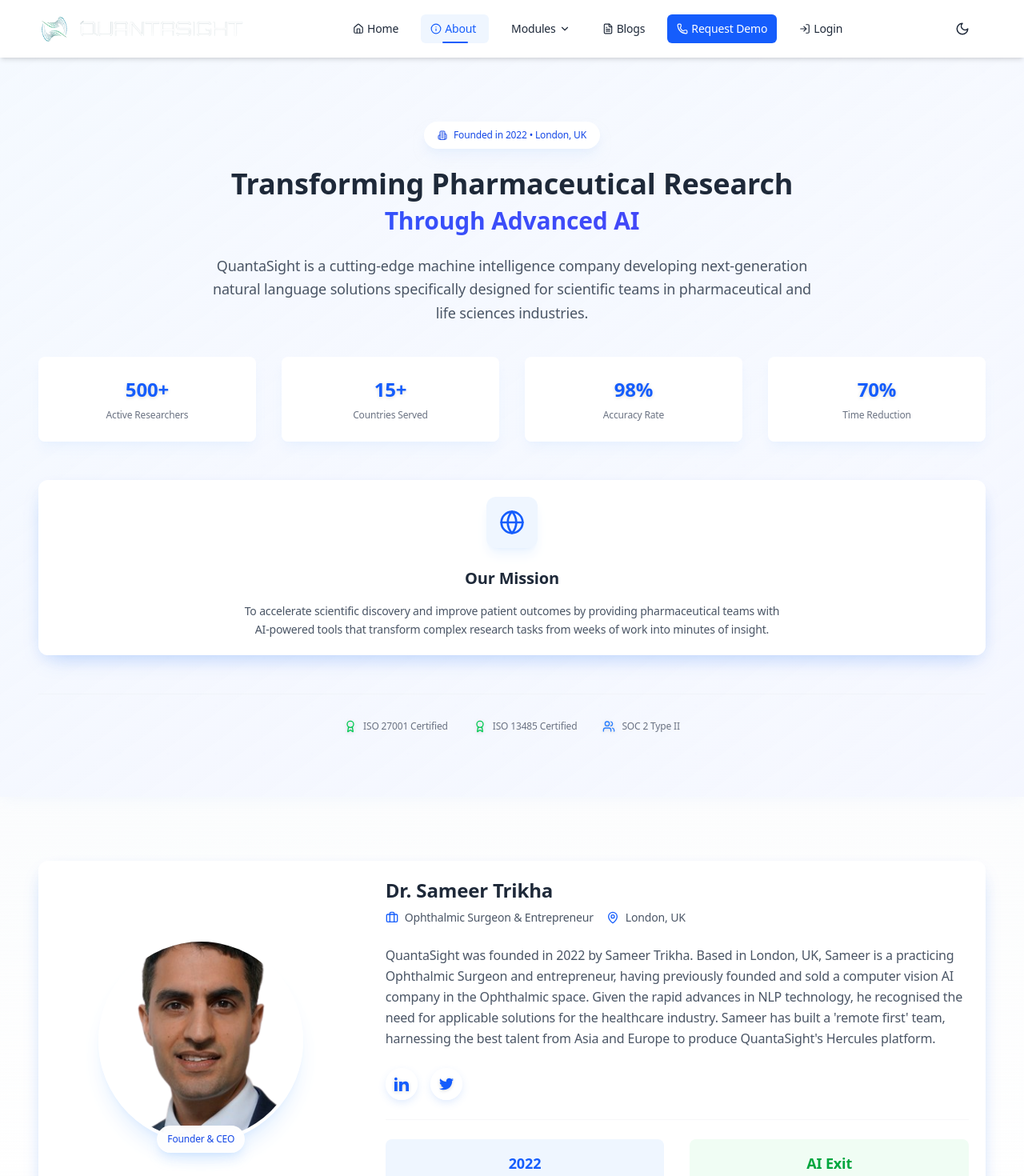
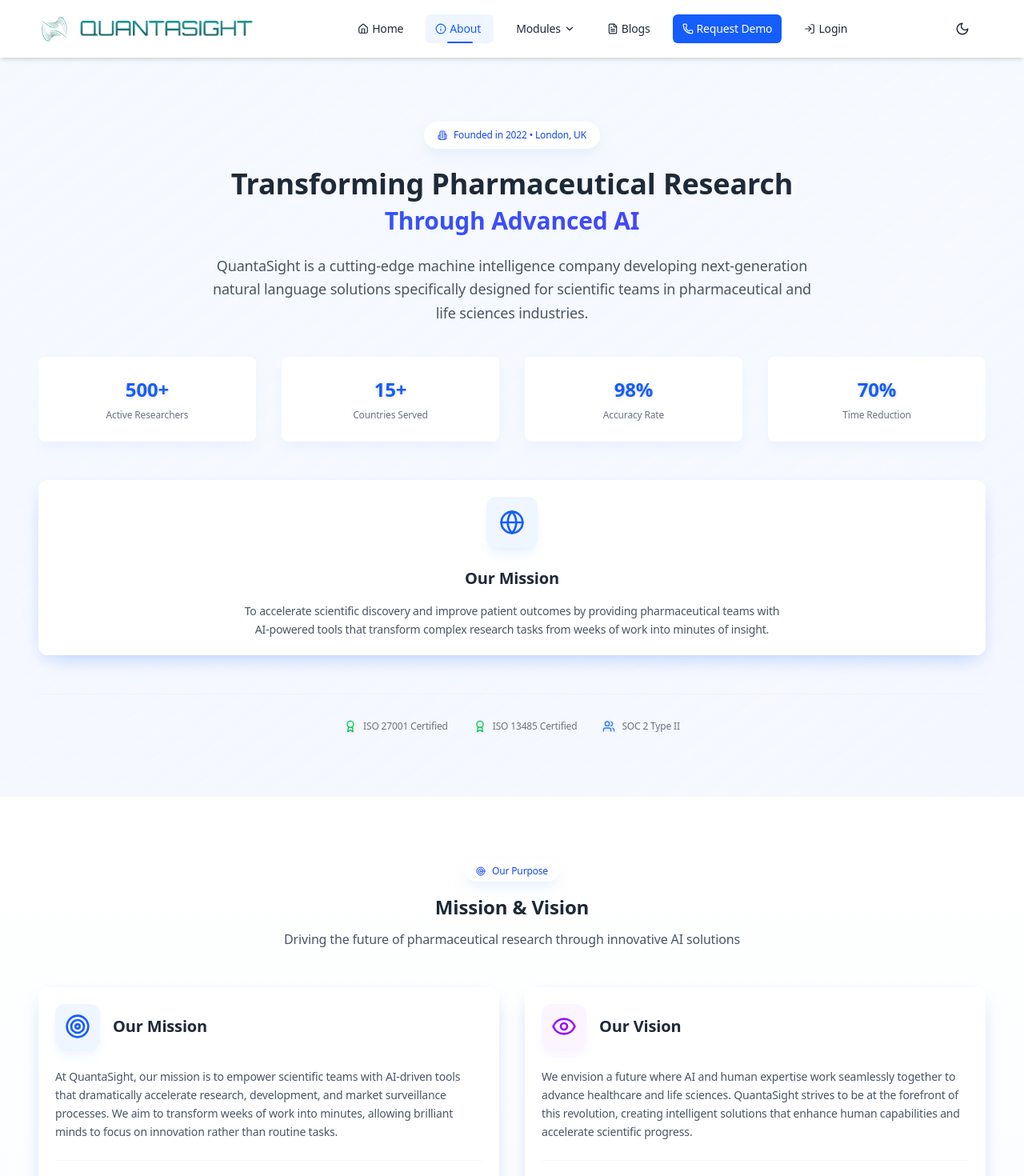
Before and after one commit to QuantaSight/website-2.0, a React (Vite) app in the folder frontend/: page /about in a window 1280 px wide. Shown: the top 1470 px of the page at 80% size. Built offline with nearby package versions, Linux system fonts and the light colour scheme.

Commit message:
update-1

```diff
--- a/frontend/src/components/layout/Footer.jsx
+++ b/frontend/src/components/layout/Footer.jsx
@@ -3,6 +3,7 @@ import { Link } from 'react-router-dom';
 import { useTheme } from '../../context/ThemeContext';
 import logo from "../../assets/images/qs_logo_small.png";
 import qs_name_nobg from "../../assets/images/qs_name_nobg.png";
+import qs_light_logo from "../../assets/images/qs_light_logo.png";
 
 // Improved Footer Link Group Component
 const FooterLinkGroup = ({ title, children }) => {
@@ -59,7 +60,11 @@ const Footer = () => {
                                 <img src={logo} alt="Logo" className="h-full w-auto object-contain"/>
                             </span>
                             <span className="h-6 sm:h-8 flex items-center">
-                                <img src={qs_name_nobg} alt="QuantaSight" className="h-full w-auto object-contain"/>
+                                 <img
+                                     src={darkMode ? qs_name_nobg : qs_light_logo}
+                                     alt="QuantaSight"
+                                     className="h-full w-auto object-contain"
+                                 />
                             </span>
                         </Link>
                         <p className={`text-sm ${
@@ -73,7 +78,6 @@ const Footer = () => {
                     <div className="grid grid-cols-2 sm:grid-cols-4 gap-6 sm:gap-8 text-center lg:text-left">
                         <FooterLinkGroup title="Company">
                             <FooterLink title="About Us" to="/about"/>
-                            <FooterLink title="Careers" to="/about"/>
                             <FooterLink title="Contact" to="/demo"/>
                             <FooterLink title="ISO Certification" to="/about"/>
                         </FooterLinkGroup>
--- a/frontend/src/components/layout/Header.jsx
+++ b/frontend/src/components/layout/Header.jsx
@@ -7,6 +7,7 @@ import {
 import { useTheme } from '../../context/ThemeContext';
 import logo from '../../assets/images/qs_logo_small.png';
 import qs_name_nobg from '../../assets/images/qs_name_nobg.png';
+import qs_light_logo from '../../assets/images/qs_light_logo.png';
 
 // Updated NavLink component - keeping original font colors
 const NavLink = ({ title, icon, to, isButton }) => {
@@ -145,7 +146,11 @@ const Header = ({ activeSection }) => {
                             <img src={logo} alt="Logo" className="h-full w-auto object-contain" />
                         </span>
                         <span className="h-6 md:h-8 flex items-center">
-                            <img src={qs_name_nobg} alt="QuantaSight" className="h-full w-auto object-contain" />
+                            <img
+                                src={darkMode ? qs_name_nobg : qs_light_logo}
+                                alt="QuantaSight"
+                                className="h-full w-auto object-contain"
+                            />
                         </span>
                     </Link>
 
--- a/frontend/src/components/sections/about/Team.jsx
+++ b/frontend/src/components/sections/about/Team.jsx
@@ -5,7 +5,7 @@ import founder from "../../../assets/images/Founder.png";
 import cto from "../../../assets/images/cto.png";
 
 // Enhanced TeamMember component with professional styling
-const TeamMember = ({ name, title, image, linkdin, twitter, location }) => {
+const TeamMember = ({ name, title, image, linkdin, twitter, location, TeamLead }) => {
     return (
         <div className={`professional-card p-5 sm:p-6 text-center group transition-all duration-300 hover:-translate-y-1 shadow-lg hover:shadow-xl`} style={{
             boxShadow: '0 8px 20px -6px rgba(59, 130, 246, 0.15), inset 0 1px 0 rgba(255, 255, 255, 0.6)'
@@ -21,7 +21,7 @@ const TeamMember = ({ name, title, image, linkdin, twitter, location }) => {
                 </div>
                 {/* Professional badge */}
                 <div className="absolute -bottom-2 left-1/2 transform -translate-x-1/2 px-2 py-1 glass-light rounded-full text-xs font-medium text-blue-700 shadow-lg opacity-0 group-hover:opacity-100 transition-all duration-300">
-                    Team Lead
+                    {TeamLead}
                 </div>
             </div>
 
@@ -78,6 +78,7 @@ const Team = ({ darkMode }) => {
                             location="London, UK"
                             linkdin="https://www.linkedin.com/in/sameer-trikha-1b987154/"
                             twitter="https://x.com/SameerTrikha"
+                        TeamLead= "Founder"
                         />
                         <TeamMember
                             name="Ayush Mishra"
@@ -86,6 +87,7 @@ const Team = ({ darkMode }) => {
                             location="Remote"
                             linkdin="https://www.linkedin.com/in/ayush-mishra-b8882712b/"
                             twitter="https://www.linkedin.com/in/ayush-mishra-b8882712b/"
+                            TeamLead="CTO"
                         />
                         <TeamMember
                             name="Bhargav Sri Sai"
@@ -94,14 +96,16 @@ const Team = ({ darkMode }) => {
                             location="Remote"
                             linkdin="https://www.linkedin.com/in/bhargav-sri-sai-147331204/"
                             twitter="https://www.linkedin.com/in/bhargav-sri-sai-147331204/"
+                            TeamLead="AI Research"
                         />
                         <TeamMember
                             name="Kevin Patel"
-                            title="Senior Developer"
+                            title="Software Developer"
                             image="/api/placeholder/200/200"
                             location="Remote"
                             linkdin="https://www.linkedin.com/in/kevin222004/"
                             twitter="https://x.com/KevinPatel2004"
+                            TeamLead="Software Devloper"
                         />
                     </div>
                 </div>
--- a/frontend/src/pages/AboutPage.jsx
+++ b/frontend/src/pages/AboutPage.jsx
@@ -12,7 +12,7 @@ const AboutPage = () => {
     return (
         <div>
             <AboutHero darkMode={darkMode} />
-            <Founder darkMode={darkMode} />
+            {/*<Founder darkMode={darkMode} />*/}
             <MissionVision darkMode={darkMode} />
             <Team darkMode={darkMode} />
             <ISO darkMode={darkMode} />
```
Also changed, not shown: frontend/src/assets/images/qs_light_logo.png (added).
